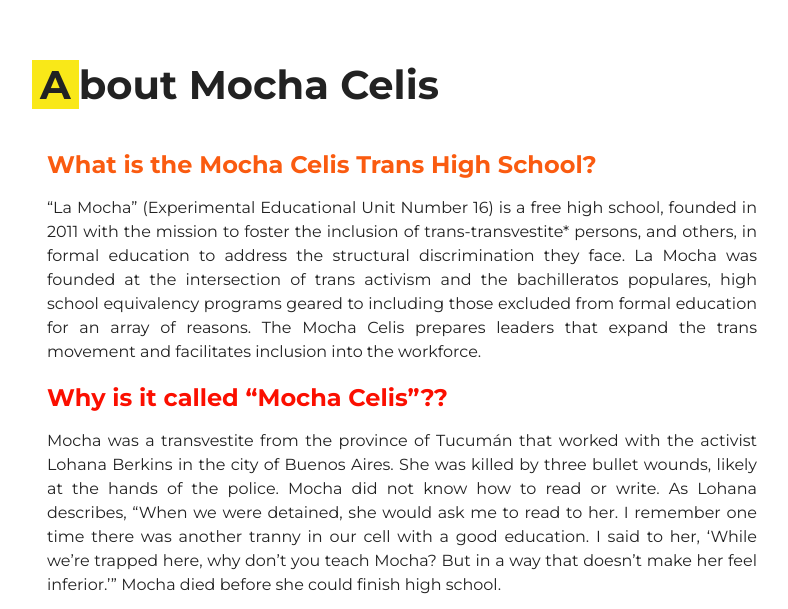
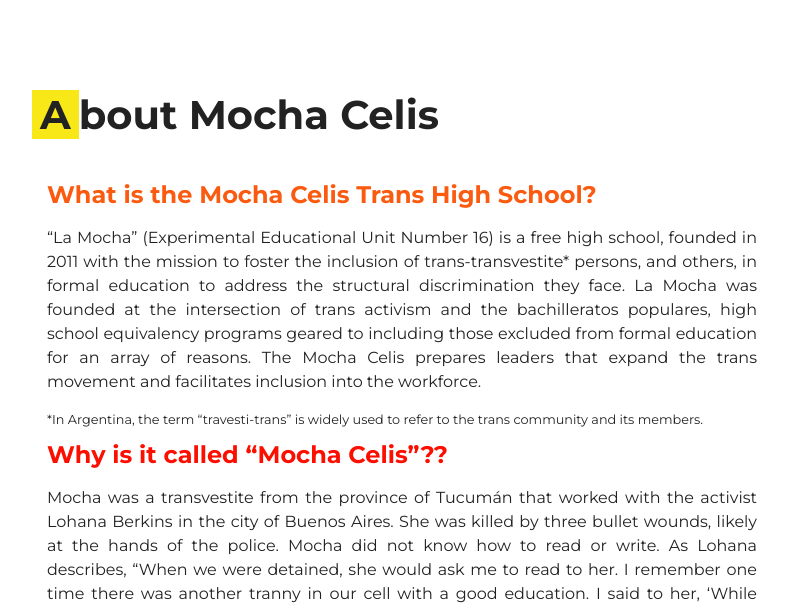
Before and after one commit to nayracoop/mochacelis, a Vue app: page /mochacelis/en in a window 1280 px wide. Shown: the part 829-1438 px from the top of the page, without its empty margins (53-841 px from the left). Built offline with nearby package versions, Linux system fonts and the light colour scheme.

Commit message:
add comment

```diff
--- a/assets/scss/main.scss
+++ b/assets/scss/main.scss
@@ -284,6 +284,7 @@
 #about {
     h2 {
         position: relative;
+        margin-top: 30px;
         margin-bottom: 30px;
         .initial{
             background-color: $color-yellow;
@@ -291,6 +292,9 @@
             height: 1em;
             padding: 0 .2em;
         }
+    }
+    .comment {
+        font-size: 80%;
     }
     .about-info {
         margin:auto;
--- a/src/components/About.vue
+++ b/src/components/About.vue
@@ -15,6 +15,7 @@
             {{ $t('about.content[0].subtitle') }}
           </h4>
           <p>{{ $t('about.content[0].text') }}</p>
+          <p class="mb-2 comment" v-if="$t('about.content[0].comment')">{{$t('about.content[0].comment')}}</p>
         </b-col>
       </b-row>
       <b-row class="about-info">
--- a/src/translations/es.json
+++ b/src/translations/es.json
@@ -13,7 +13,8 @@
         "content": [
             {
                 "subtitle": "¿Qué es el Bachillerato Popular Travesti-Trans Mocha Celis?",
-                "text": "“La Mocha” (Unidad de Gestión Educativa Experimental No. 16) es una escuela secundaria gratuita, fundada en el 2011, con la misión de promover la inclusión de personas trans/travestis en la educación formal para subsanar la discriminación estructural que enfrentan. Nace del cruce del activismo travesti/trans y la tradición educativa de los bachilleratos populares. La Mocha forma líderes que potencian el movimiento trans y promueve la integración en la fuerza laboral."
+                "text": "“La Mocha” (Unidad de Gestión Educativa Experimental No. 16) es una escuela secundaria gratuita, fundada en el 2011, con la misión de promover la inclusión de personas trans/travestis en la educación formal para subsanar la discriminación estructural que enfrentan. Nace del cruce del activismo travesti/trans y la tradición educativa de los bachilleratos populares. La Mocha forma líderes que potencian el movimiento trans y promueve la integración en la fuerza laboral.",
+                "comment": ""
             },
             {
                 "subtitle": "¿Por qué se llama \"Mocha Celis\" ?",
```
